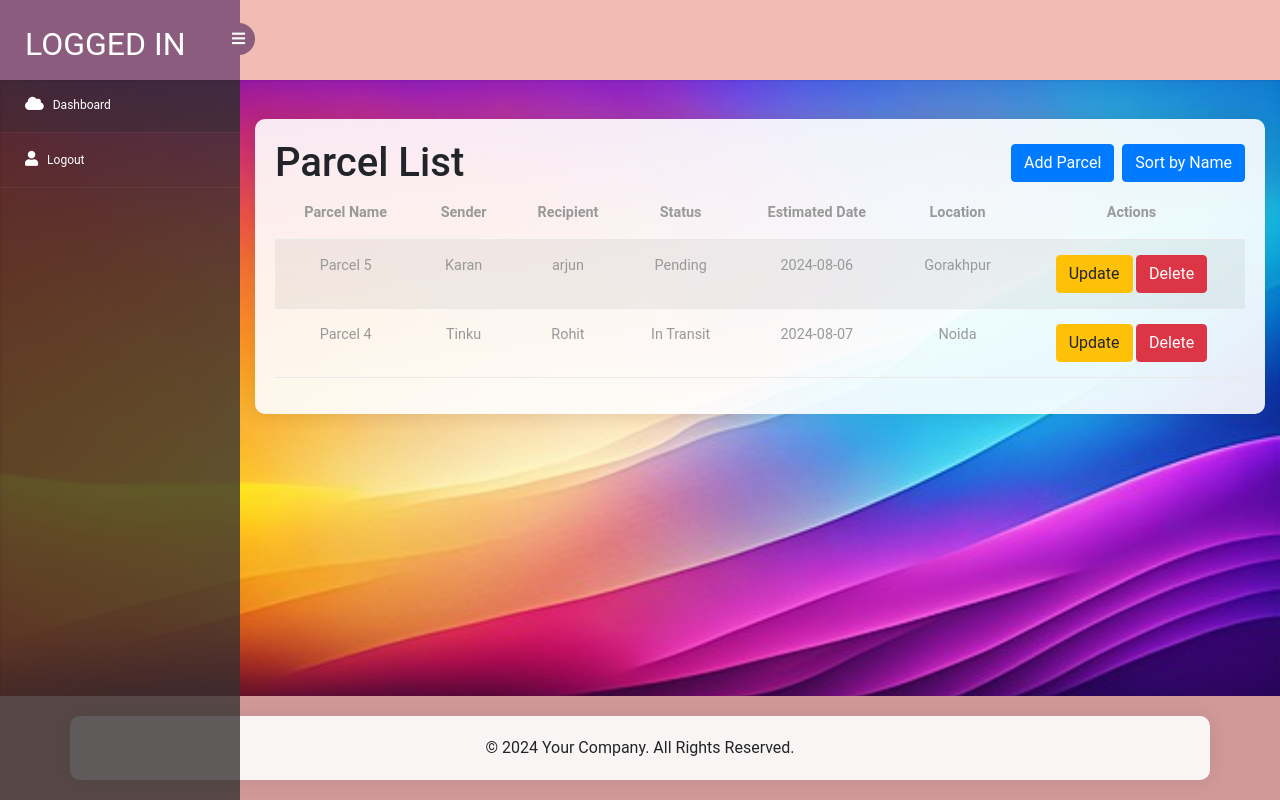
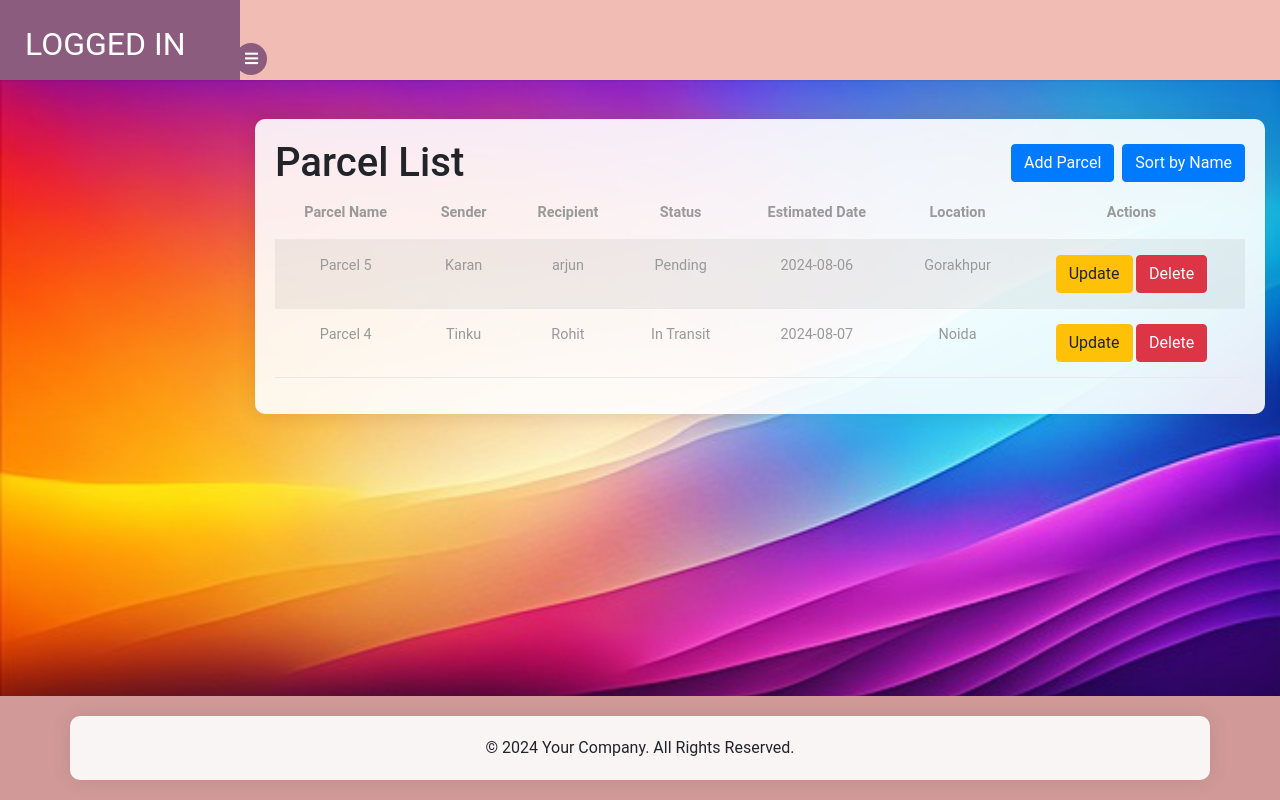
Before and after one commit to snehaa3112/Parcel-Management-System, a Flask app: page /admin_dashboard in a window 1280 px wide. Run offline with Flask 2, Linux system fonts and the light colour scheme; a user stored in the database is signed in; data comes from the database, SQL or seed files in the repository; some libraries are stand-ins or nearby versions.

Commit message:
Finally done

```diff
--- a/Parcel-manager-system/app.py
+++ b/Parcel-manager-system/app.py
@@ -215,21 +215,36 @@
 @app.route('/delete_parcel', methods=['POST'])
 @login_required
 def delete_parcel():
-    print("request recived")
+    print("Delete request received")
     parcel_id = request.form.get('parcel_id')
-    if current_user.is_admin != 1:
-        return redirect(url_for('user_dashboard'))
 
-    parcel = Parcel.query.get_or_404(parcel_id)
+    if not parcel_id:
+        return jsonify({'success': False, 'message': 'Parcel ID is required'}), 400
+
+    # Check if the user is admin
+    # if current_user.is_admin != 1:
+    #     return jsonify({'success': False, 'message': 'Unauthorized access'}), 403
+
+    # Fetch the parcel
+    parcel = Parcel.query.get(parcel_id)
+
+    if not parcel:
+        return jsonify({'success': False, 'message': 'Parcel not found'}), 404
+
     try:
         db.session.delete(parcel)
         db.session.commit()
+
+        # Emit the parcel update to the admin namespace
         socketio.emit('parcel_update', {'id': parcel_id, 'action': 'delete'}, namespace='/admin')
-        return jsonify({'success': True})
+
+        return jsonify({'success': True, 'message': 'Parcel deleted successfully'})
     except Exception as e:
+        # Rollback if there is an error
         db.session.rollback()
         print(f"Error: {e}")
-        return jsonify({'success': False}), 500
+        return jsonify({'success': False, 'message': 'Error deleting parcel', 'error': str(e)}), 500
+
 
 
 @app.route('/logout')
--- a/Parcel-manager-system/static/css/style.css
+++ b/Parcel-manager-system/static/css/style.css
@@ -30,6 +30,39 @@
 p{
 	margin:0;
 }
+
+/* Ensure the sidebar is positioned correctly and hidden by default */
+#sidebar {
+    width: 250px; /* Adjust this width according to your sidebar width */
+    position: fixed;
+    left: 0;
+    top: 0;
+    height: 100%;
+    background-color: #f8f9fa; /* Adjust color as needed */
+    transform: translateX(-250px); /* Hide the sidebar by default */
+    transition: transform 0.3s ease; /* Smooth transition */
+}
+
+/* Class to show the sidebar */
+#sidebar.open {
+    transform: translateX(0); /* Slide in */
+}
+
+/* Style for the toggle button */
+.sidebar-toggle-box {
+    position: absolute;
+    top: 20px; /* Adjust as needed */
+    left: 250px; /* Adjust to align with the sidebar width */
+    background: #8b5c7e;
+    border-radius: 50%;
+    width: 32px;
+    height: 32px;
+    text-align: center;
+    line-height: 32px;
+    cursor: pointer;
+    color: white;
+}
+
 ul,label{
 	margin:0;
 	padding:0;
--- a/Parcel-manager-system/templates/admin.html
+++ b/Parcel-manager-system/templates/admin.html
@@ -43,6 +43,11 @@
             </div>
         </header>
         <!-- Sidebar Start -->
+        <div class="sidebar-toggle-box">
+            <i class="fa fa-bars"></i>
+        </div>
+
+        <!-- Sidebar -->
         <aside>
             <div id="sidebar" class="nav-collapse">
                 <div class="leftside-navigation">
@@ -317,7 +322,12 @@
                     });
                 });
             });
-
+            $(document).ready(function () {
+        // Toggle sidebar on button click
+        $('.sidebar-toggle-box').on('click', function () {
+            $('#sidebar').toggleClass('open');
+        });
+    });
         </script>
     </section>
 </body>
```
Lines whose indentation alone changed are shown as unchanged.
